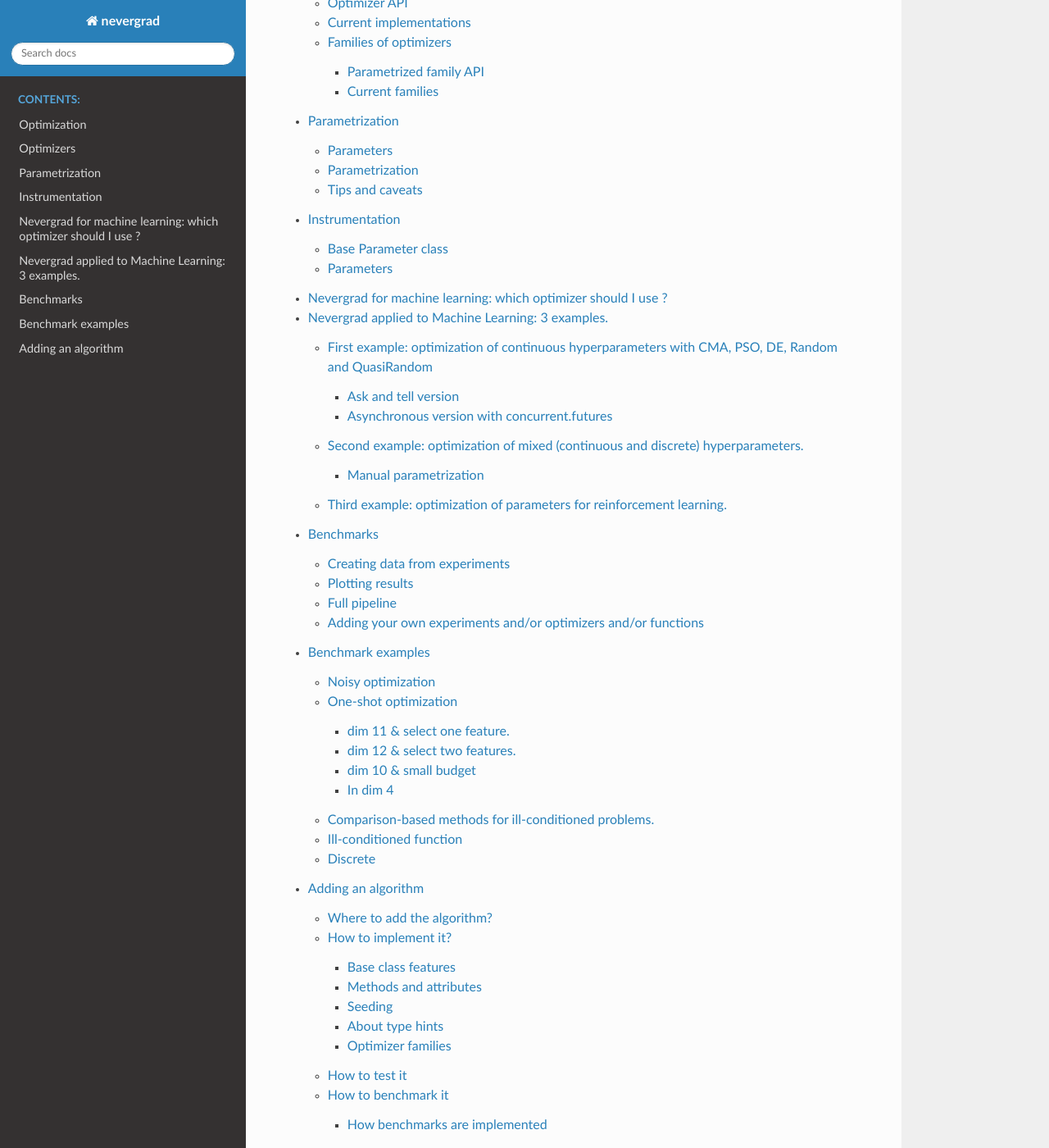
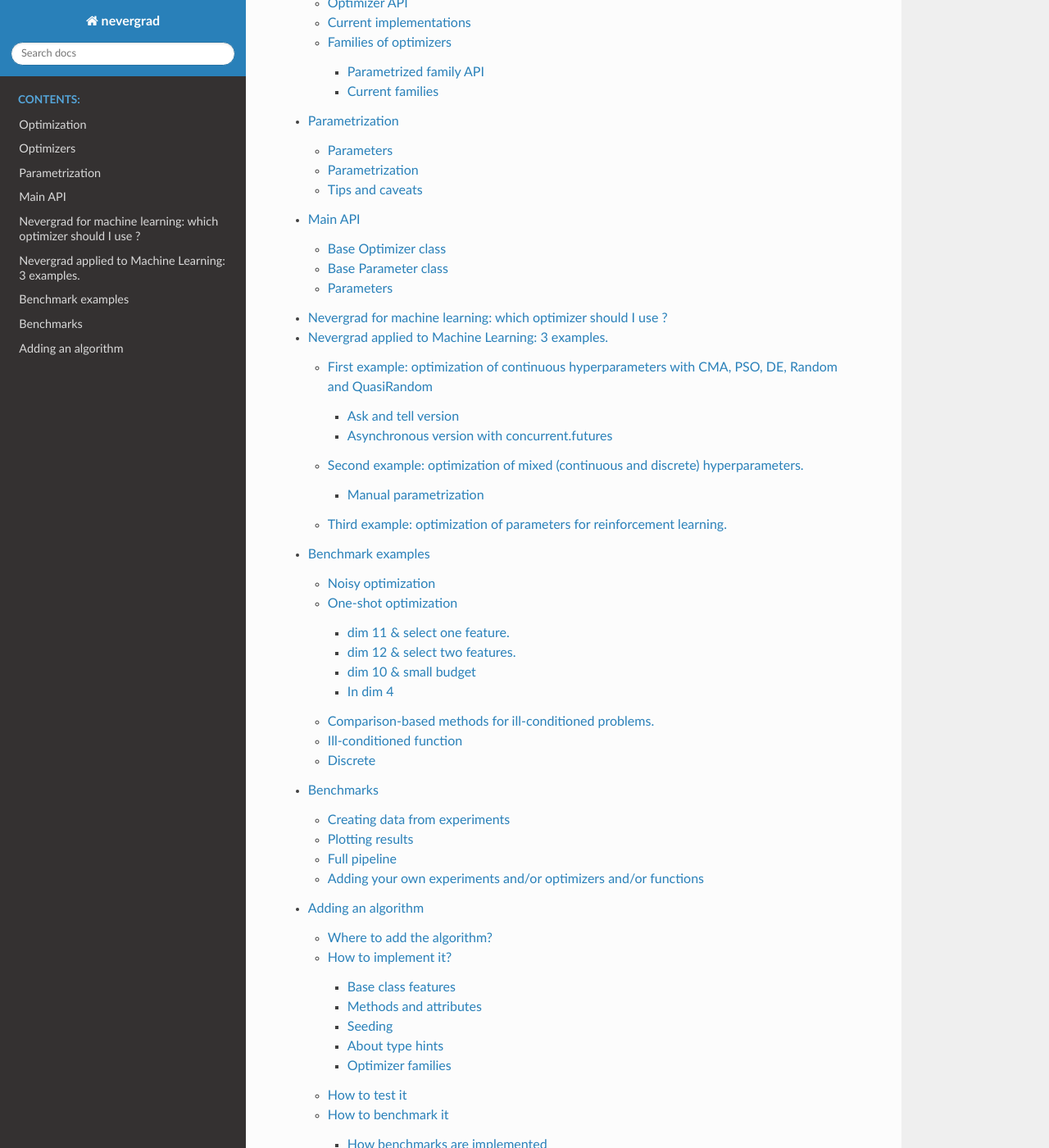
Before and after one commit to facebookresearch/nevergrad, a Sphinx documentation site: the page built from docs/index.rst, in a window 1280 px wide and 1400 px high, scrolled down 516 px. Shown: the whole window at 82% size. Built offline with Sphinx 7.4.7 and the Read the Docs theme 2.0.0, drawn with Linux system fonts in a browser that asks for light colours.

Commit message:
Minor doc edits

```diff
--- a/docs/index.rst
+++ b/docs/index.rst
@@ -10,13 +10,14 @@
    :maxdepth: 3
    :caption: Contents:
 
+
    optimization.md
    optimizers.rst
    parametrization.md
    parametrization_api.rst
    machinelearning.md
+   benchmarks.md
    benchmarking.md
-   benchmarks.md
    adding_an_algorithm.md
 
 
--- a/docs/parametrization_api.rst
+++ b/docs/parametrization_api.rst
@@ -1,5 +1,11 @@
-Instrumentation
-===============
+Main API
+========
+
+Base Optimizer class
+---------------
+
+.. autoclass:: nevergrad.optimization.base.Optimizer
+    :members:
 
 Base Parameter class
 ---------------
```
Also changed, not shown: other parts of docs/parametrization_api.rst (+1 -1 lines).
